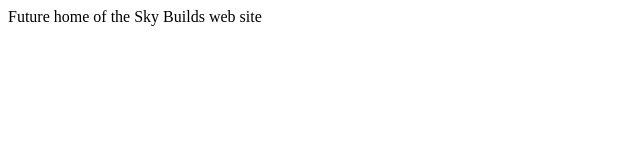
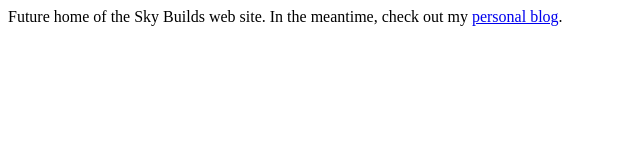
Before and after one commit to sky-builds/skybuilds.co, a plain HTML site: page website/index.html in a window 1280 px wide. Shown: the whole page, without its empty margins (0-640 px from the left). Drawn offline with Linux system fonts and the light colour scheme.

Commit message:
Added initial message

```diff
--- a/website/index.html
+++ b/website/index.html
@@ -3,6 +3,6 @@
     <title>Sky Builds</title>
 </head>
 <body>
-    <p>Future home of the Sky Builds web site</p>
+    <p>Future home of the Sky Builds web site. In the meantime, check out my <a href="https://skybristol.com/blog/">personal blog</a>.</p>
 </body>
 </html>
```
